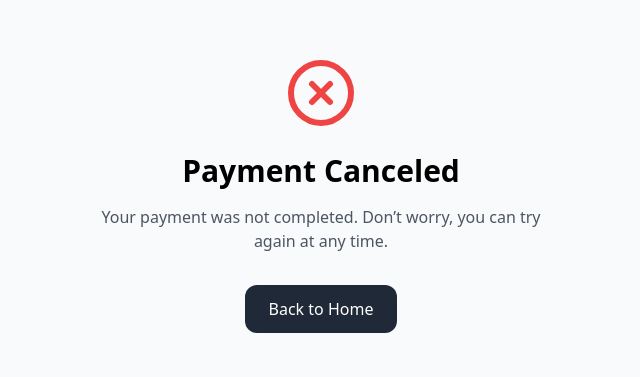
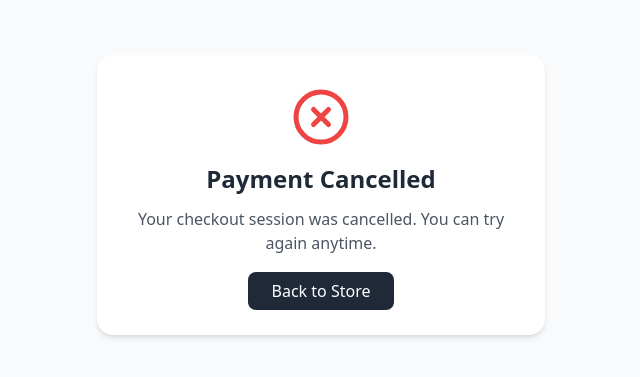
Before and after one commit to igorkrastev980/templateforge-store, a Next.js app: page /cancel in a window 1280 px wide. Shown: the part 205-582 px from the top of the page, without its empty margins (319-959 px from the left). Built offline with nearby package versions, Linux system fonts and the light colour scheme.

Commit message:
Update cancel.js

```diff
--- a/pages/cancel.js
+++ b/pages/cancel.js
@@ -1,17 +1,24 @@
+import { XCircle } from "lucide-react";
 import Link from "next/link";
-import { XCircle } from "lucide-react";
 
-export default function Cancel() {
+export default function CancelPage() {
   return (
-    <div className="min-h-screen flex flex-col items-center justify-center bg-gray-50 text-center px-4">
-      <XCircle size={72} className="text-red-500 mb-6" />
-      <h1 className="text-3xl font-bold mb-4">Payment Canceled</h1>
-      <p className="text-gray-600 mb-8 max-w-md">
-        Your payment was not completed. Don’t worry, you can try again at any time.
-      </p>
-      <Link href="/" className="bg-gray-800 text-white px-6 py-3 rounded-xl hover:bg-gray-900 transition">
-        Back to Home
-      </Link>
+    <div className="flex min-h-screen flex-col items-center justify-center bg-gray-50 px-6">
+      <div className="max-w-md rounded-2xl bg-white p-8 text-center shadow-md">
+        <XCircle className="mx-auto mb-4 text-red-500" size={60} />
+        <h1 className="mb-3 text-2xl font-semibold text-gray-800">
+          Payment Cancelled
+        </h1>
+        <p className="mb-6 text-gray-600">
+          Your checkout session was cancelled. You can try again anytime.
+        </p>
+        <Link
+          href="/"
+          className="rounded-lg bg-gray-800 px-6 py-2 font-medium text-white transition hover:bg-gray-900"
+        >
+          Back to Store
+        </Link>
+      </div>
     </div>
   );
 }
```
